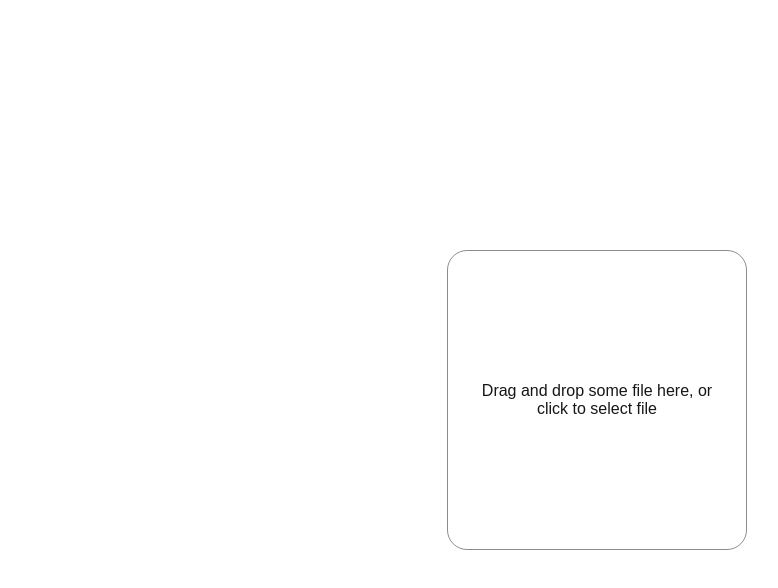
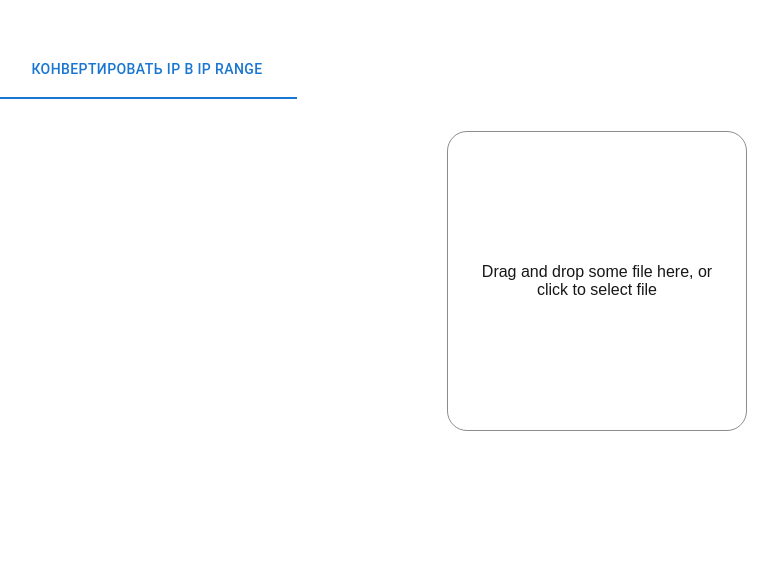
Before and after one commit to Danicheleos/ip-converter, a React (Vite) app: page / in a window 1280 px wide. Shown: the top 588 px of the page, without its empty margins (43-821 px from the left). Built offline with nearby package versions, Linux system fonts and the light colour scheme.

Commit message:
update design

```diff
--- a/package.json
+++ b/package.json
@@ -10,6 +10,9 @@
     "preview": "vite preview"
   },
   "dependencies": {
+    "@emotion/styled": "^11.14.0",
+    "@mui/material": "^6.4.8",
+    "@mui/styled-engine-sc": "^6.4.6",
     "@pixelverse/strichjs-sdk": "^1.5.5",
     "@types/node": "^22.9.0",
     "@types/styled-components": "^5.1.34",
@@ -18,7 +21,7 @@
     "react-dom": "^18.3.1",
     "react-dropzone": "^14.3.8",
     "react-router-dom": "^6.27.0",
-    "styled-components": "^6.1.13"
+    "styled-components": "^6.1.16"
   },
   "devDependencies": {
     "@eslint/js": "^9.11.1",
--- a/src/App.tsx
+++ b/src/App.tsx
@@ -1,35 +1,70 @@
 import { useRef, useState, useEffect, useCallback } from 'react';
 import { useDropzone } from 'react-dropzone';
-import { ipRangeToCIDR, groupIPsToCIDR } from './services/ip.service';
-import { IPRecord, saveFile, filterWithPairs, filterWithUniqUA, filterWithMultipleUA } from './services/parser.service';
+import {
+  ipRangeToCIDR,
+  groupIPsToCIDR,
+  ipToBigInt,
+} from './services/ip.service';
+import {
+  IPRecord,
+  saveFile,
+  filterWithPairs,
+  filterWithUniqUA,
+  filterWithMultipleUA,
+} from './services/parser.service';
+import { Tab, Tabs } from '@mui/material';
 
 const App: React.FC = () => {
   const parsedData = useRef<IPRecord[]>([]);
   const progress = useRef<number>(0);
+  const totalSize = useRef<number>(0);
+  const parsingProgress = useRef<number>(0);
+
   const workerRef = useRef<Worker | null>(null);
-  const totalSize = useRef<number>(0);
+  const progressWorkerRef = useRef<Worker | null>(null);
+
   const [fileName, setFileName] = useState<string>('');
   const [loading, setLoading] = useState<boolean>(false);
   const [maxUA, setMaxUA] = useState<number>(0);
+  const [tab, setTab] = useState<number>(0);
+  const [parsedDataResult, setParsedDataResult] = useState<string[]>([]);
 
   useEffect(() => {
-    workerRef.current = new Worker(new URL('./worker.ts', import.meta.url), {type: 'module' });
+    workerRef.current = new Worker(
+      new URL('./read-worker.ts', import.meta.url),
+      { type: 'module' }
+    );
+    progressWorkerRef.current = new Worker(
+      new URL('./progress-worker.ts', import.meta.url),
+      { type: 'module' }
+    );
     workerRef.current.onmessage = (e) => {
+      progress.current = e.data.size + progress.current;
       parsedData.current = [...parsedData.current, ...e.data.data];
-      progress.current = e.data.size + progress.current;
-      const percentage = Math.round((progress.current / totalSize.current) * 100);
+
+      const percentage = Math.round(
+        (progress.current / totalSize.current) * 100
+      );
       const progressBar = document.getElementById('progress-bar');
       if (progressBar) {
         progressBar.style.width = percentage.toString() + '%';
       }
       if (percentage === 100) {
-        console.log('complete')
         setLoading(false);
+      }
+    };
+
+    progressWorkerRef.current.onmessage = (e) => {
+      parsingProgress.current = e.data;
+      const progressBar = document.getElementById('progress-bar');
+      if (progressBar) {
+        progressBar.style.width = parsingProgress.current.toString() + '%';
       }
     };
 
     return () => {
       workerRef.current?.terminate();
+      progressWorkerRef.current?.terminate();
     };
   }, []);
 
@@ -62,7 +97,12 @@ const App: React.FC = () => {
         suffix = lines.pop() || '';
 
         if (workerRef.current) {
-          workerRef.current.postMessage({ lines, headers, separator, size: new Blob([str]).size });
+          workerRef.current.postMessage({
+            lines,
+            headers,
+            separator,
+            size: new Blob([str]).size,
+          });
         }
       },
     });
@@ -83,37 +123,36 @@ const App: React.FC = () => {
   });
 
   const onGetCIDR = () => {
-    saveFile(
-      fileName,
-      Array.from(
-        new Set(
-          parsedData.current.map((record) =>
-            ipRangeToCIDR(record.IP, record.IP)
+    setParsedDataResult(
+      Array.from<string>(
+        new Set<string>(
+          parsedData.current.map((record) => {
+            return ipRangeToCIDR(record.IP, record.IP);
+          })
         )
       )
-      ).join('\n')
     );
   };
 
   const onGetCIDRWithPairs = () => {
-    const filteredPairs = filterWithPairs(parsedData.current);
-    const result = groupIPsToCIDR(filteredPairs);
-    saveFile(fileName, result.join('\n'));
+    const result = filterWithPairs(parsedData.current);
+    setParsedDataResult(result);
   };
 
   const onGetIpsWithUniqUA = () => {
-    const ipsWithUniqUA = filterWithUniqUA(parsedData.current);
-    saveFile(fileName, ipsWithUniqUA.join('\n'));
+    const result = filterWithUniqUA(parsedData.current);
+    setParsedDataResult(result);
   };
 
   const onGetIpsWithMultipleUA = () => {
-    const ipsWithMultipleUA = filterWithMultipleUA(parsedData.current, maxUA);
-    saveFile(fileName, ipsWithMultipleUA.join('\n'));
+    const result = filterWithMultipleUA(parsedData.current, maxUA);
+    setParsedDataResult(result);
   };
   const onReset = () => {
     parsedData.current = [];
     progress.current = 0;
     totalSize.current = 0;
+    setParsedDataResult([]);
     const progressBar = document.getElementById('progress-bar');
     if (progressBar) {
       progressBar.style.width = '0';
@@ -121,34 +160,89 @@ const App: React.FC = () => {
     setFileName('');
   };
 
+  const changeTab = (_, newValue): void => {
+    setTab(newValue);
+    onReset();
+  };
+
+  const onExport = (): void => {
+    saveFile(fileName, parsedDataResult.join('\n'));
+  };
+
+  const onParse = (): void => {
+    switch (tab) {
+      case 0: {
+        onGetCIDR();
+        break;
+      }
+      case 1: {
+        onGetCIDRWithPairs();
+        break;
+      }
+      case 2: {
+        onGetIpsWithUniqUA();
+        break;
+      }
+      case 3: {
+        onGetIpsWithMultipleUA();
+        break;
+      }
+    }
+  };
+
   return (
     <>
-      <div
-        className={`page variable `}>
+      <div className={`page variable `}>
         <main className={'main'}>
+          <Tabs value={tab} onChange={changeTab} centered variant='fullWidth'>
+            <Tab
+              label='Конвертировать IP в IP Range'
+              value={0}
+              disabled={loading}
+            />
+            <Tab
+              label='Сделать выборку по 2 и более адресов в последнем разряде'
+              value={1}
+              disabled={loading}
+            />
+            <Tab
+              label='Выбрать IP только с 1 UA на IP'
+              value={2}
+              disabled={loading}
+            />
+            <Tab
+              label='Выбрать IP с несколькими UA на IP'
+              value={3}
+              disabled={loading}
+            />
+          </Tabs>
+
           {fileName && (
             <>
               <span className={'fileName'}>{fileName}</span>
               <span className={`${'fileName'} ${'controls'}`}>
-                {!loading &&
+                {!loading && (
                   <button onClick={onReset} className={'controls'}>
                     <span>RESET</span>
                   </button>
-                }
+                )}
               </span>
             </>
           )}
 
-          {loading && <>Wait a minute...
+          {loading && (
+            <>
+              <span style={{margin: 'auto'}}>
+                Wait a minute...
+              </span>
               <div className='progress-bar-wrapper'>
                 <div className='progress-bar' id='progress-bar'></div>
               </div>
-          </>}
+            </>
+          )}
           {!loading && parsedData.current.length === 0 && (
             <div
-              className={`${'dropzone'} ${
-                isDragActive ? 'over' : ''
-              }`}
+              className={`${'dropzone'} ${isDragActive ? 'over' : ''}`}
               {...getRootProps()}>
               <input {...getInputProps()} />
               {isDragActive ? (
@@ -160,27 +254,77 @@ const App: React.FC = () => {
           )}
 
           {parsedData.current.length > 0 && !loading && (
-            <div className={'controls'}>
-              <button onClick={onGetCIDR}>
-                <span>Get CIDR</span>
-              </button>
-              <button onClick={onGetCIDRWithPairs}>
-                <span>Get CIDR by pairs</span>
-              </button>
-              <button onClick={onGetIpsWithUniqUA}>
-                <span>Get IPs with uniq UA</span>
-              </button>
-              <div className='input-wrapper'>
+            <div className='result-wrapper'>
+              <div className='left-side'>
+                <div className='left-side-header'>Загружаемный Файл</div>
+                <div className='left-side-container'>
+                {parsedData.current.slice(0, 20).map((value) => (
+                  <div className='preview'>
+                    <span className='ip'>{value.IP}</span>
+                    <span className='ua'>{value.USER_AGENT}</span>
+                  </div>
+                ))}
+                </div>
+              </div>
+              <div className='parse-controls controls'>
+                <div>
+                  {tab === 3 && (
+                    <div className='input-container'>
+                      <label>Количество UA</label>
                       <input
                         value={maxUA}
                         onChange={(e) => setMaxUA(+e.target.value)}
                         type='number'
-                  placeholder='min UA value'></input>
-                <button onClick={onGetIpsWithMultipleUA}>
-                  <span>Get IPs with multiple UA</span>
+                        placeholder='Количество UA'></input>
+                    </div>
+                  )}
+                  <button
+                    onClick={onParse}
+                    disabled={tab === 3 && (!maxUA || maxUA <= 0)}>
+                    <span>PARSE</span>
                   </button>
                 </div>
+                {parsedDataResult.length > 0 && (
+                  <button onClick={onExport}>
+                    <span>EXPORT</span>
+                  </button>
+                )}
               </div>
+
+              <div className='right-side'>
+                <div className='right-side-header'>Исходящий Файл</div>
+                <div className='right-side-container'>
+                  {parsedDataResult.slice(0, 20).map((value) => (
+                    <div className='preview'>
+                      <span className='ip'>{value}</span>
+                    </div>
+                  ))}
+
+                  {parsedDataResult.length === 0 && (
+                    <div className='preview'>
+                      <span className='ip'>Пусто</span>
+                    </div>
+                  )}
+                </div>
+              </div>
+            </div>
+            // <div className={'controls'}>
+            //   <button onClick={onGetCIDR}>
+            //     <span>Get CIDR</span>
+            //   </button>
+            //   <button onClick={onGetCIDRWithPairs}>
+            //     <span>Get CIDR by pairs</span>
+            //   </button>
+            //   <button onClick={onGetIpsWithUniqUA}>
+            //     <span>Get IPs with uniq UA</span>
+            //   </button>
+            //   <div className='input-wrapper'>
+            //
+            //     <button onClick={onGetIpsWithMultipleUA}>
+            //       <span>Get IPs with multiple UA</span>
+            //     </button>
+            //   </div>
+            // </div>
           )}
         </main>
       </div>
--- /dev/null
+++ b/src/progress-worker.ts
@@ -0,0 +1,3 @@
+addEventListener('message' ,(e) => {
+  postMessage(e.data);
+});
--- a/src/styles/GlobalStyles.ts
+++ b/src/styles/GlobalStyles.ts
@@ -52,6 +52,7 @@ nextjs-portal, next-route-announcer {
 .progress-bar-wrapper {
   width: 100%;
   min-width: 400px;
+  max-width: 800px;
   height: 10px;
   padding: 2px;
   background-color: #959595;
@@ -73,13 +74,8 @@ nextjs-portal, next-route-announcer {
   --button-primary-hover: #383838;
   --button-secondary-hover: #f2f2f2;
 
-  display: grid;
-  grid-template-rows: 20px 1fr 20px;
-  align-items: center;
-  justify-items: center;
   min-height: 100svh;
-  padding: 80px;
-  gap: 64px;
+  padding: 40px 40px;
   font-family: var(--font-geist-sans);
 }
 
@@ -185,4 +181,91 @@ nextjs-portal, next-route-announcer {
 .fileName {
   text-align: center;
 }
+
+.MuiTabs-list {
+  width: 100%;
+
+  .MuiTab-root {
+    color: white;
+    cursor: pointer;
+
+    &.Mui-selected {
+      color: #1976d2;
+    }
+
+    &.Mui-disabled {
+      opacity: 0.5;
+    }
+  }
+}
+
+.result-wrapper {
+  display: flex;
+  width: 100%;
+  justify-content: space-between;
+  flex-wrap: no-wrap;
+  gap: 10px;
+
+  .parse-controls {
+    display: flex;
+    flex-direction: column;
+    gap: 10px;
+    margin: auto 0;
+
+    .input-container {
+      padding-bottom: 10px;
+      display: flex;
+      flex-direction: column;
+      gap: 5px;
+
+      input {
+        margin: auto;
+        width: 100px;
+      }
+    }
+
+    button {
+      margin: auto;
+      width: 100%;
+    }
+  }
+
+  .right-side,
+  .left-side {
+    max-width: 40%;
+    flex: 1;
+
+    .right-side-header,
+    .left-side-header {
+      margin: 0 auto;
+    }
+
+
+    .right-side-container,
+    .left-side-container {
+      border: 1px solid gray;
+      border-radius: 10px;
+      padding: 10px;
+      height: 100%;
+    }
+
+    .preview {
+      display: flex;
+      width: 100%;
+      justify-content: space-between;
+      flex-wrap: nowrap;
+
+      .ua {
+        max-width: 50%;
+        overflow: hidden;
+        white-space: nowrap;
+        text-overflow: ellipsis;
+      }
+      .ip {
+        width: 50%;
+        min-width: 150px;
+      }
+    }
+  }
+}
 `;
--- a/src/styles/main.scss
+++ b/src/styles/main.scss
@@ -182,3 +182,12 @@ nextjs-portal, next-route-announcer {
 .fileName {
   text-align: center;
 }
+
+.MuiTabs-list {
+  width: 100%;
+
+  .MuiTab-root {
+    color: white;
+  }
+
+}
--- a/vite.config.ts
+++ b/vite.config.ts
@@ -3,7 +3,6 @@ import react from "@vitejs/plugin-react";
 
 // https://vitejs.dev/config/
 export default defineConfig({
-  base: '/ip-converter',
   plugins: [react()],
   server: {
     host: "0.0.0.0",
```
Also changed, not shown: src/services/ip.service.ts (+0 -13 lines), src/services/parser.service.ts (+14 -24 lines), src/read-worker.ts (renamed from src/worker.ts), 2 other files (tests, documents, lock files or other folders). Lines whose indentation alone changed are shown as unchanged.
